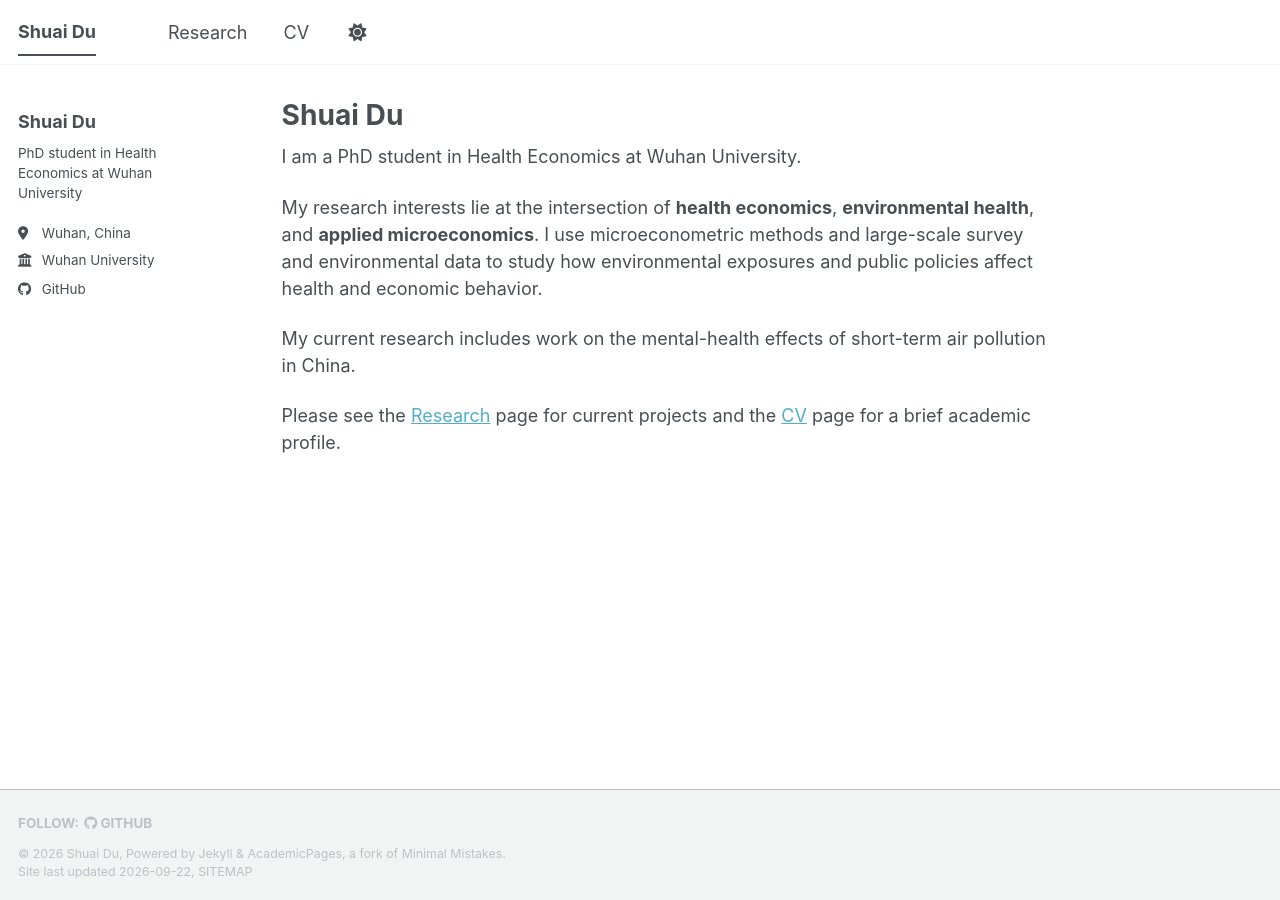
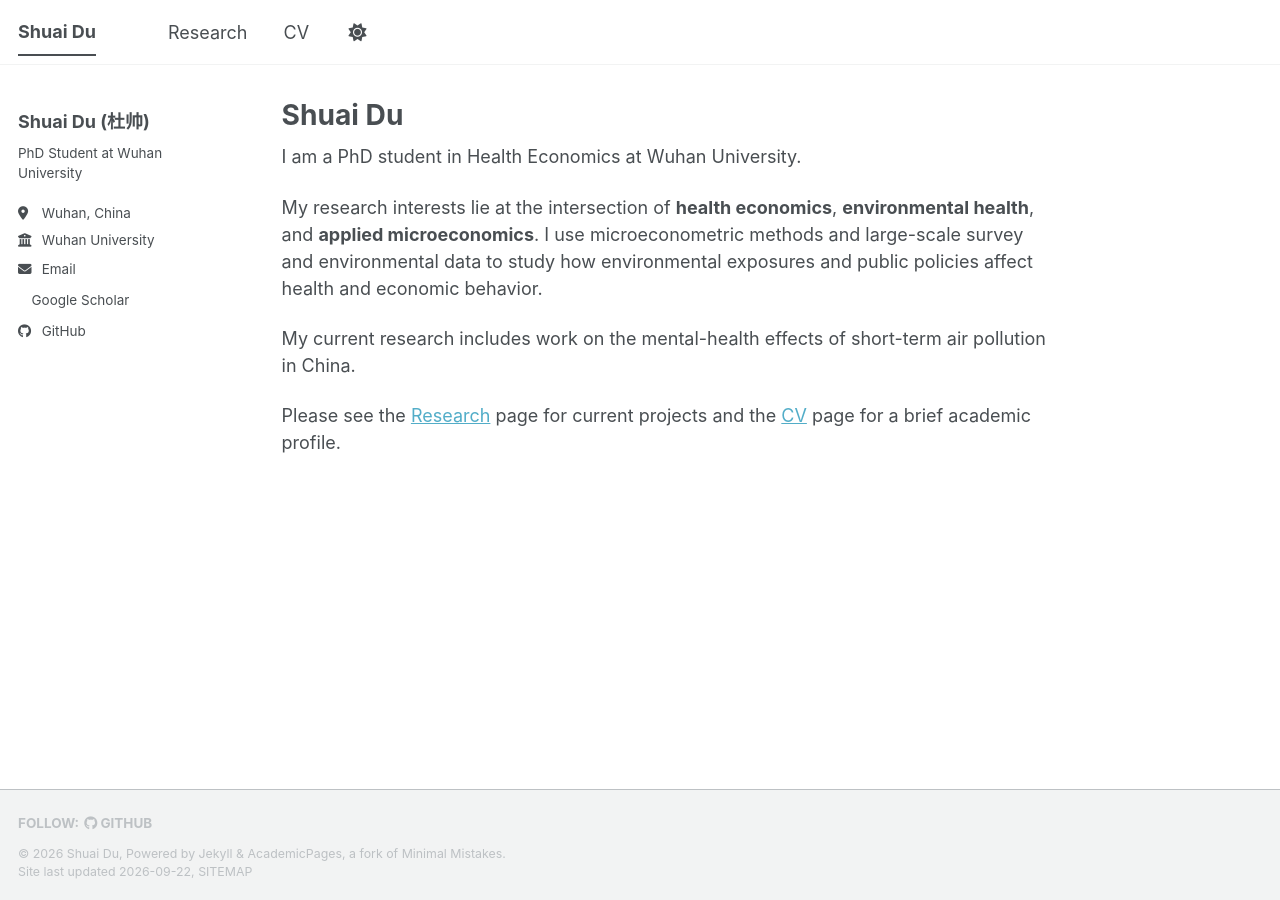
Before and after one commit to shuai-du/shuai-du.github.io, a Jekyll site: the page built from _pages/about.md, in a window 1280 px wide. Built offline with Jekyll 4.4.1, drawn with Linux system fonts in a browser that asks for light colours; a style sheet for code colours, icons or effects is not loaded.

Commit message:
Update academic profile and contact information

```diff
--- a/_config.yml
+++ b/_config.yml
@@ -12,7 +12,7 @@ site_theme               : "default" # The available themes options are "default
 title                    : "Shuai Du"
 title_separator          : "-"
 name                     : &name "Shuai Du"
-description              : &description "Academic website of Shuai Du, PhD student in Health Economics at Wuhan University"
+description              : &description "Academic website of Shuai Du, PhD Student at Wuhan University"
 url                      : "https://shuai-du.github.io"
                                                            # or if you already have some other page hosted on Github then use "https://[your GitHub username].github.io/[Your Repo Name]"
 baseurl                  : ""
@@ -24,18 +24,18 @@ repository               : "shuai-du/shuai-du.github.io"
 author:
   # Biographic information
   avatar           :
-  name             : "Shuai Du"
+  name             : "Shuai Du (杜帅)"
   pronouns         : # example: "she/her"
-  bio              : "PhD student in Health Economics at Wuhan University"
+  bio              : "PhD Student at Wuhan University"
   location         : "Wuhan, China"
   employer         : "Wuhan University"
   uri              : # URL
-  email            :
+  email            : "dushuai@whu.edu.cn"
 
   # Academic websites
   academia         : # URL
   arxiv            : # URL - Update with the correct link to your profile
-  googlescholar    :
+  googlescholar    : "https://scholar.google.com/citations?user=6dWxKbsAAAAJ&hl=zh-CN"
   inspire-hep      : # URL
   impactstory      : # URL
   orcid            :
```
